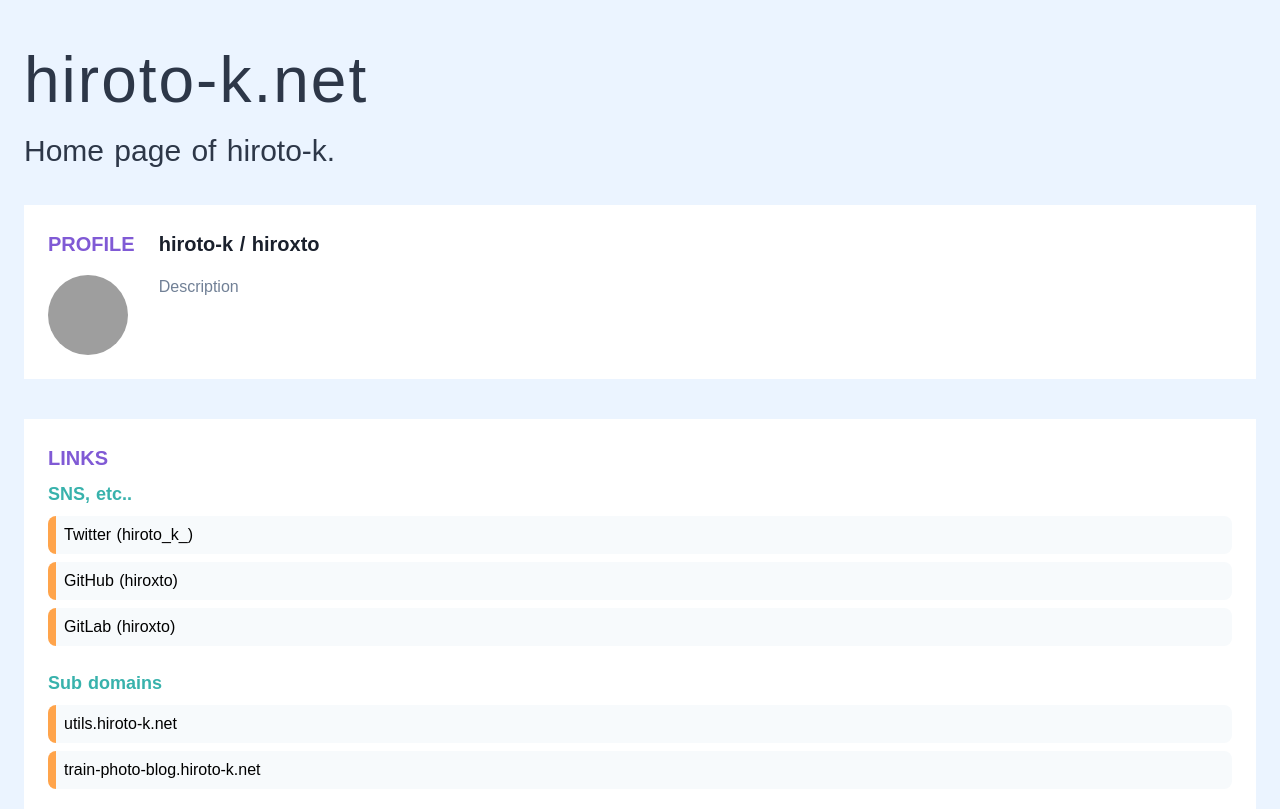
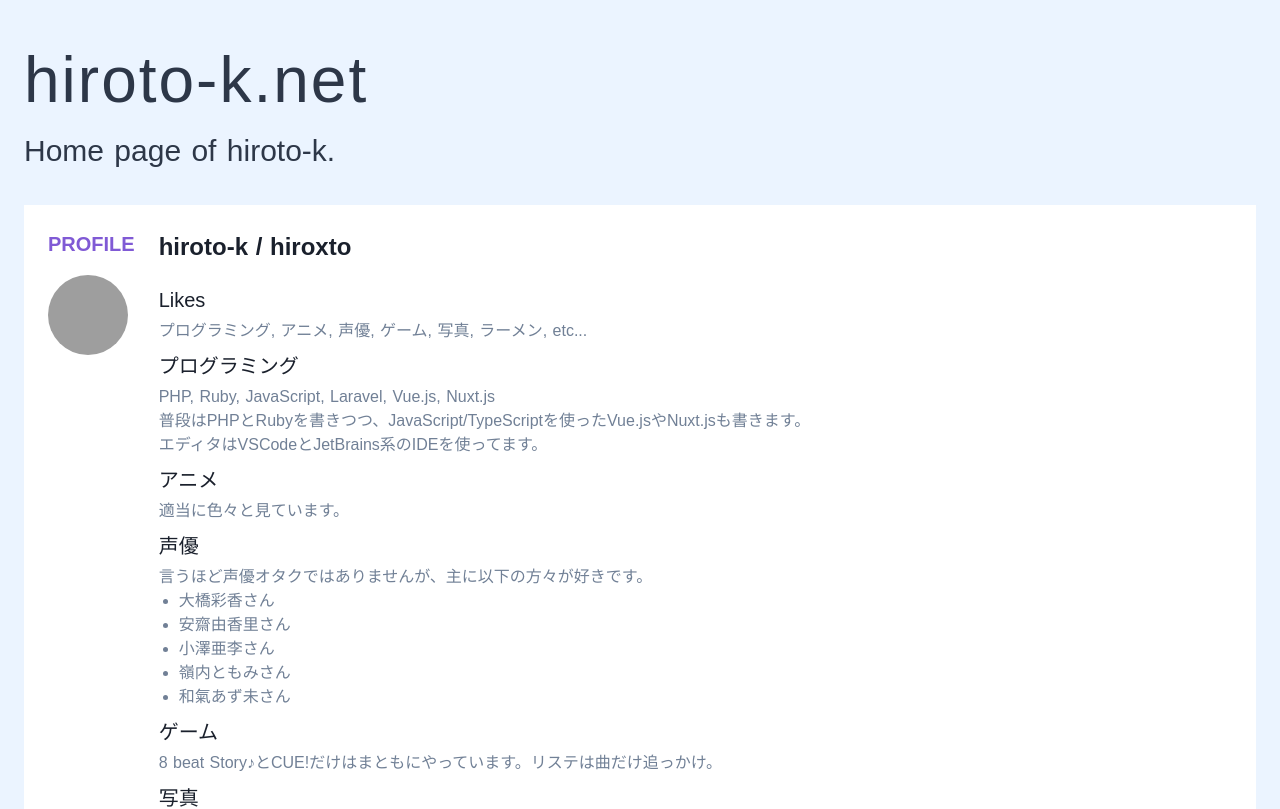
Before and after one commit to hiroxto/hiroxto.net, a Nuxt app: page / in a window 1280 px wide. Shown: the top 809 px of the page. Built offline with nearby package versions, Linux system fonts and the light colour scheme; grey boxes are pictures that could not be loaded.

Commit message:
Create the profile page contents

```diff
--- a/assets/css/tailwind.css
+++ b/assets/css/tailwind.css
@@ -15,3 +15,15 @@
 .content-title {
   @apply text-xl text-purple-600 font-bold uppercase font-source-sans-pro;
 }
+
+.profile-item {
+  @apply mb-2;
+}
+
+.profile-item-title {
+  @apply text-xl text-gray-900 font-medium my-1;
+}
+
+.profile-item-text {
+  @apply text-gray-600;
+}
--- a/components/ProfileContent.vue
+++ b/components/ProfileContent.vue
@@ -13,22 +13,108 @@
     </div>
 
     <div class="mt-4 md:mt-0 md:ml-6">
-      <p class="text-xl text-gray-900 font-bold pb-4 font-source-sans-pro">
-        hiroto-k / hiroxto
+      <p class="text-2xl text-gray-900 font-bold pb-4 font-source-sans-pro" v-text="names">
       </p>
 
-      <p class="text-gray-600">
-        Description
-      </p>
+      <profile-item title="Likes" :single-text="true">
+        {{ likes }}
+      </profile-item>
+
+      <profile-item title="プログラミング">
+        <p class="profile-item-text" v-text="programming">
+        </p>
+        <p class="profile-item-text">
+          普段はPHPとRubyを書きつつ、JavaScript/TypeScriptを使ったVue.jsやNuxt.jsも書きます。
+        </p>
+        <p class="profile-item-text">
+          エディタはVSCodeとJetBrains系のIDEを使ってます。
+        </p>
+      </profile-item>
+
+      <profile-item title="アニメ" :single-text="true">
+        適当に色々と見ています。
+      </profile-item>
+
+      <profile-item title="声優">
+        <p class="profile-item-text">
+          言うほど声優オタクではありませんが、主に以下の方々が好きです。
+        </p>
+
+        <ul class="list-disc ml-5">
+          <li
+            v-for="(voiceActorName, voiceActorNamesKey) in voiceActorNames"
+            :key="voiceActorNamesKey"
+            v-text="voiceActorName"
+            class="profile-item-text leading-normal"
+          >
+          </li>
+        </ul>
+      </profile-item>
+
+      <profile-item title="ゲーム" :single-text="true">
+        8 beat Story♪とCUE!だけはまともにやっています。リステは曲だけ追っかけ。
+      </profile-item>
+
+      <profile-item title="写真" :single-text="true">
+        たまに鉄道写真や風景写真を撮ります。電車おたくは他界気味なので最近はあまり撮らず。撮りたい被写体を適当に撮っています。
+      </profile-item>
+
+      <profile-item title="ラーメン" :single-text="true">
+        4日間連続で昼夜に食べられるくらいには好きです。(朝からラーメンとか、5日連続ラーメンとかは普通に嫌。)
+      </profile-item>
     </div>
   </div>
 </template>
 
 <script lang="ts">
 import Vue from 'vue';
+import ProfileItem from './ProfileItem';
 
 export default Vue.extend({
   name: 'ProfileContent',
+  components: {
+    ProfileItem,
+  },
+  computed: {
+    names (): string {
+      return 'hiroto-k / hiroxto';
+    },
+    joinSeparator (): string {
+      return ', ';
+    },
+    likes (): string {
+      return [
+        'プログラミング',
+        'アニメ',
+        '声優',
+        'ゲーム',
+        '写真',
+        'ラーメン',
+        'etc...',
+      ].join(this.joinSeparator);
+    },
+    programming (): string {
+      return [
+        'PHP',
+        'Ruby',
+        'JavaScript',
+        'Laravel',
+        'Vue.js',
+        'Nuxt.js',
+      ].join(this.joinSeparator);
+    },
+    voiceActorNames (): string[] {
+      return [
+        '大橋彩香',
+        '安齋由香里',
+        '小澤亜李',
+        '嶺内ともみ',
+        '和氣あず未',
+      ].map((name: string): string => {
+        return `${name}さん`;
+      });
+    },
+  },
 });
 </script>
 
--- /dev/null
+++ b/components/ProfileItem.vue
@@ -0,0 +1,41 @@
+<template>
+  <div class="profile-item">
+    <h4 class="profile-item-title" v-text="title">
+    </h4>
+
+    <template v-if="singleText">
+      <p class="profile-item-text">
+        <slot>
+        </slot>
+      </p>
+    </template>
+    <template v-else>
+      <slot>
+      </slot>
+    </template>
+  </div>
+</template>
+
+<script lang="ts">
+import Vue, { PropOptions } from 'vue';
+
+export default Vue.extend({
+  name: 'ProfileItem',
+  props: {
+    title: {
+      type: String,
+      required: true,
+    } as PropOptions<string>,
+    singleText: {
+      type: Boolean,
+      default (): boolean {
+        return false;
+      },
+    } as PropOptions<boolean>,
+  },
+});
+</script>
+
+<style scoped>
+
+</style>
```
